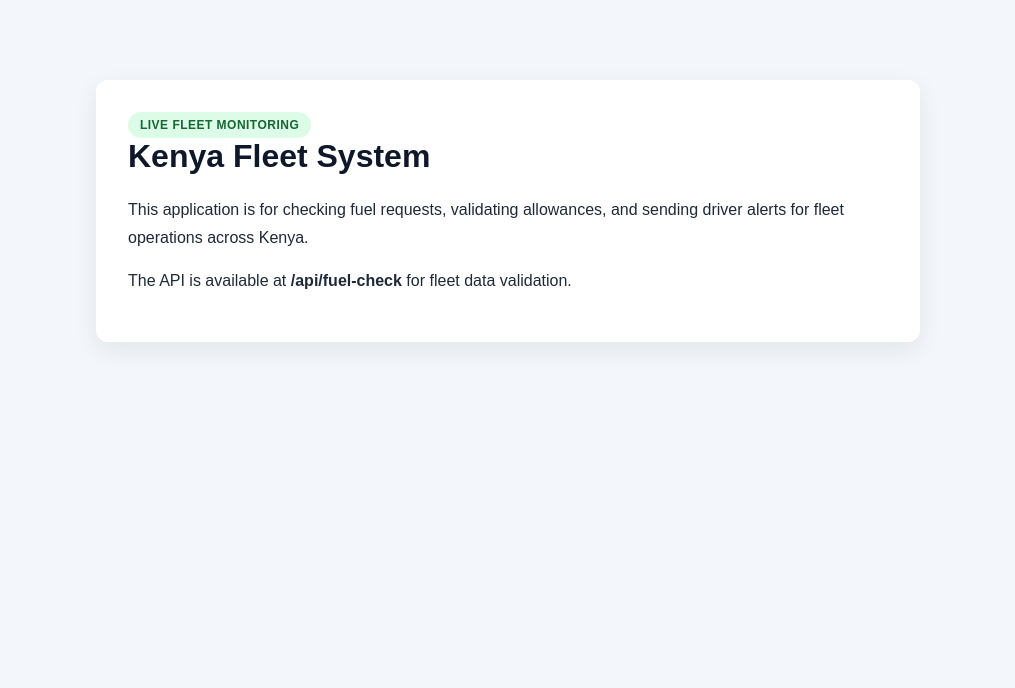
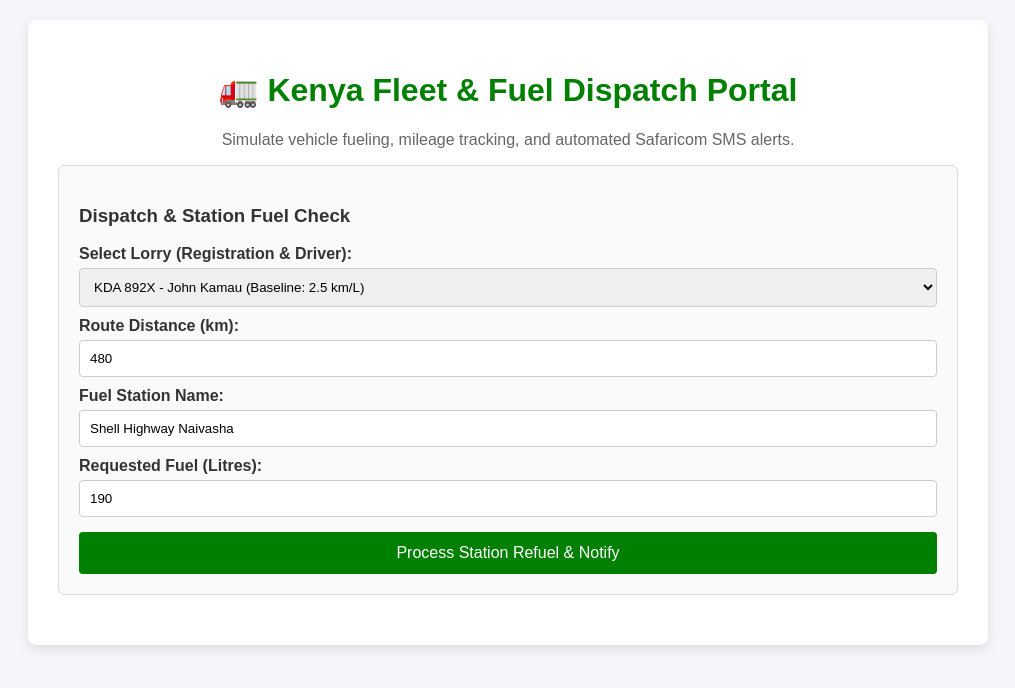
Before and after one commit to brianwahinya279-hue/kenya-fleet-system, a website: page index.html in a window 1280 px wide. Shown: the whole page, without its empty margins (132-1147 px from the left). Drawn offline with Linux system fonts and the light colour scheme.

Commit message:
Update index.html with full interactive dashboard

```diff
--- a/index.html
+++ b/index.html
@@ -1,55 +1,100 @@
 <!DOCTYPE html>
 <html lang="en">
-  <head>
-    <meta charset="UTF-8" />
-    <meta name="viewport" content="width=device-width, initial-scale=1.0" />
-    <title>Kenya Fleet System</title>
+<head>
+    <meta charset="UTF-8">
+    <meta name="viewport" content="width=device-width, initial-scale=1.0">
+    <title>Kenya Fleet & Fuel Management Dashboard</title>
     <style>
-      body {
-        font-family: Arial, sans-serif;
-        margin: 0;
-        background: #f3f7fb;
-        color: #1f2937;
-      }
-      .container {
-        max-width: 760px;
-        margin: 80px auto;
-        background: #ffffff;
-        padding: 32px;
-        border-radius: 12px;
-        box-shadow: 0 8px 24px rgba(15, 23, 42, 0.08);
-      }
-      h1 {
-        margin-top: 0;
-        color: #0f172a;
-      }
-      .badge {
-        display: inline-block;
-        background: #dcfce7;
-        color: #166534;
-        padding: 6px 12px;
-        border-radius: 999px;
-        font-size: 12px;
-        font-weight: bold;
-        letter-spacing: 0.04em;
-        text-transform: uppercase;
-      }
-      p {
-        line-height: 1.7;
-      }
+        body { font-family: Arial, sans-serif; background-color: #f4f6f9; margin: 0; padding: 20px; color: #333; }
+        .container { max-width: 900px; margin: auto; background: white; padding: 30px; border-radius: 8px; box-shadow: 0 4px 12px rgba(0,0,0,0.1); }
+        h1 { color: #008000; text-align: center; }
+        .card { background: #fafafa; border: 1px solid #ddd; padding: 20px; border-radius: 6px; margin-bottom: 20px; }
+        label { font-weight: bold; display: block; margin-top: 10px; }
+        select, input { width: 100%; padding: 10px; margin-top: 5px; border: 1px solid #ccc; border-radius: 4px; box-sizing: border-box; }
+        button { background-color: #008000; color: white; border: none; padding: 12px 20px; font-size: 16px; border-radius: 4px; cursor: pointer; margin-top: 15px; width: 100%; }
+        button:hover { background-color: #006600; }
+        .result-box { margin-top: 20px; padding: 15px; border-radius: 4px; display: none; }
+        .approved { background-color: #d4edda; color: #155724; border: 1px solid #c3e6cb; }
+        .variance { background-color: #f8d7da; color: #721c24; border: 1px solid #f5c6cb; }
+        .sms-box { background: #000; color: #0ff; font-family: monospace; padding: 15px; border-radius: 5px; margin-top: 15px; white-space: pre-wrap; display: none; }
     </style>
-  </head>
-  <body>
-    <div class="container">
-      <div class="badge">Live Fleet Monitoring</div>
-      <h1>Kenya Fleet System</h1>
-      <p>
-        This application is for checking fuel requests, validating allowances, and sending
-        driver alerts for fleet operations across Kenya.
-      </p>
-      <p>
-        The API is available at <strong>/api/fuel-check</strong> for fleet data validation.
-      </p>
+</head>
+<body>
+
+<div class="container">
+    <h1>🚛 Kenya Fleet & Fuel Dispatch Portal</h1>
+    <p style="text-align: center; color: #666;">Simulate vehicle fueling, mileage tracking, and automated Safaricom SMS alerts.</p>
+
+    <div class="card">
+        <h3>Dispatch & Station Fuel Check</h3>
+
+        <label>Select Lorry (Registration & Driver):</label>
+        <select id="regNo">
+            <option value="KDA 892X">KDA 892X - John Kamau (Baseline: 2.5 km/L)</option>
+            <option value="KCF 432L">KCF 432L - David Omondi (Baseline: 2.2 km/L)</option>
+            <option value="KDD 105H">KDD 105H - Hassan Juma (Baseline: 2.8 km/L)</option>
+        </select>
+
+        <label>Route Distance (km):</label>
+        <input type="number" id="distanceKm" value="480" placeholder="e.g., 480 (Nairobi to Mombasa)">
+
+        <label>Fuel Station Name:</label>
+        <input type="text" id="stationName" value="Shell Highway Naivasha">
+
+        <label>Requested Fuel (Litres):</label>
+        <input type="number" id="requestedLitres" value="190" placeholder="Enter litres pumped at station">
+
+        <button onclick="checkFuel()">Process Station Refuel & Notify</button>
     </div>
-  </body>
+
+    <div id="resultBox" class="result-box">
+        <h3 id="resultTitle"></h3>
+        <p id="resultDesc"></p>
+    </div>
+
+    <div id="smsBox" class="sms-box">
+        <strong>📱 Simulated Safaricom SMS Sent to Manager Phone (+254 7XX...):</strong>
+        <div id="smsContent"></div>
+    </div>
+</div>
+
+<script>
+    async function checkFuel() {
+        const regNo = document.getElementById('regNo').value;
+        const distanceKm = parseFloat(document.getElementById('distanceKm').value);
+        const stationName = document.getElementById('stationName').value;
+        const requestedLitres = parseFloat(document.getElementById('requestedLitres').value);
+
+        const response = await fetch('/api/fuel-check', {
+            method: 'POST',
+            headers: { 'Content-Type': 'application/json' },
+            body: JSON.stringify({ regNo, distanceKm, requestedLitres, stationName })
+        });
+
+        const data = await response.json();
+
+        const resultBox = document.getElementById('resultBox');
+        const resultTitle = document.getElementById('resultTitle');
+        const resultDesc = document.getElementById('resultDesc');
+        const smsBox = document.getElementById('smsBox');
+        const smsContent = document.getElementById('smsContent');
+
+        resultBox.style.display = 'block';
+        smsBox.style.display = 'block';
+
+        if (data.status === 'APPROVED') {
+            resultBox.className = 'result-box approved';
+            resultTitle.innerText = "✅ FUEL APPROVED";
+        } else {
+            resultBox.className = 'result-box variance';
+            resultTitle.innerText = "⚠️ VARIANCE ALERT: EXCESS FUEL FLAGGED";
+        }
+
+        resultDesc.innerHTML = `<strong>Message:</strong> ${data.message}<br><strong>Calculated Allowed Limit (+10% Buffer):</strong> ${data.allowedLimit} Litres`;
+
+        smsContent.innerText = `FLEET [${data.status}]\nLorry: ${data.lorry.regNo} | Driver: ${data.lorry.driverName}\nStation: ${stationName}\nPumped: ${requestedLitres}L (Allowed: ${data.allowedLimit}L)`;
+    }
+</script>
+
+</body>
 </html>
```
